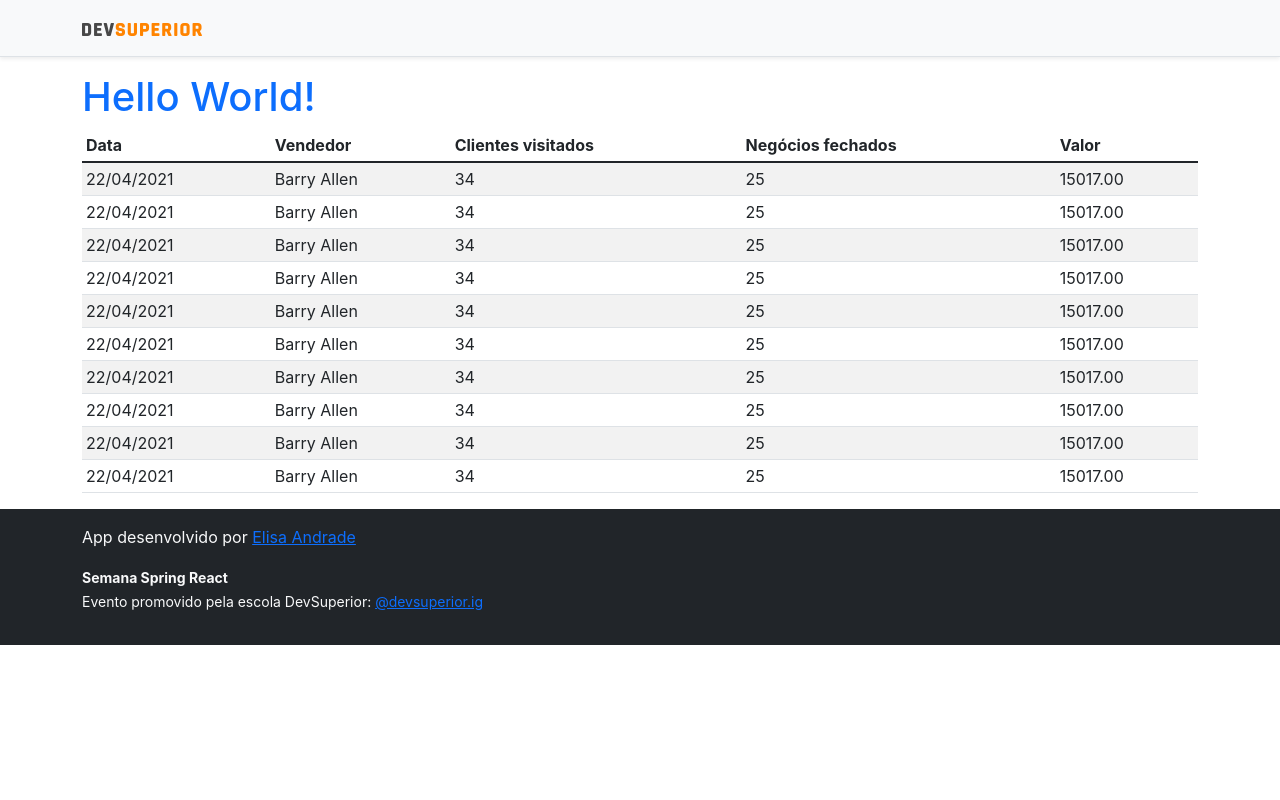
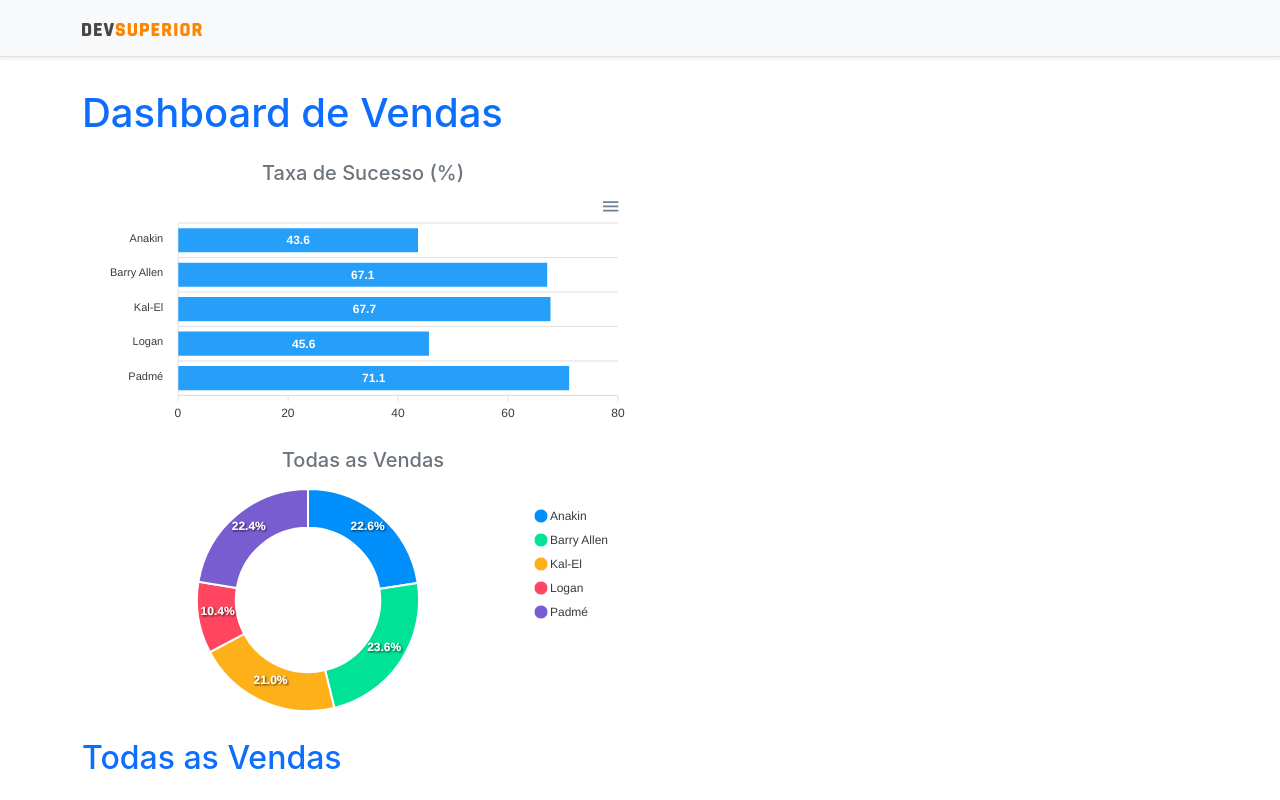
Before and after one commit to elisalvsan/projeto-sds3, a React (Create React App) app in the folder frontend/: page / in a window 1280 px wide. Shown: the top 800 px of the page. Built offline with nearby package versions, Linux system fonts and the light colour scheme; the HTML template or start-up script is replaced by a standard one.

Commit message:
Static Charts

```diff
--- a/frontend/package.json
+++ b/frontend/package.json
@@ -3,6 +3,8 @@
   "version": "0.1.0",
   "private": true,
   "dependencies": {
+    "@popperjs/core": "^2.10.2",
+    "@testing-library/dom": "^8.11.0",
     "@testing-library/jest-dom": "^5.11.4",
     "@testing-library/react": "^11.1.0",
     "@testing-library/user-event": "^12.1.10",
@@ -10,8 +12,10 @@
     "@types/node": "^12.0.0",
     "@types/react": "^17.0.0",
     "@types/react-dom": "^17.0.0",
+    "apexcharts": "^3.29.0",
     "bootstrap": "^5.1.3",
     "react": "^17.0.2",
+    "react-apexcharts": "^1.3.9",
     "react-dom": "^17.0.2",
     "react-scripts": "4.0.3",
     "typescript": "^4.1.2",
--- a/frontend/src/App.tsx
+++ b/frontend/src/App.tsx
@@ -1,4 +1,6 @@
+import BarChart from "components/BarChart";
 import DataTable from "components/DataTable";
+import DonutChart from "components/DonutChart";
 import Footer from "components/Footer";
 import NavBar from "components/NavBar";
 
@@ -8,7 +10,20 @@
       <NavBar />
       <div className="container">
 
-        <h1 className="text-primary"> Hello World! </h1>
+        <h1 className="text-primary py-3"> Dashboard de Vendas </h1>
+
+        <div className="row px-3">
+          <div className="col-sm-6">
+            <h5 className= "text-center text-secondary"> Taxa de Sucesso (%) </h5>
+            <BarChart/>
+            <h5 className= "text-center text-secondary"> Todas as Vendas </h5>
+            <DonutChart/>
+          </div>
+
+        </div>
+        <div className="py-3">
+          <h2 className= "text-primary">Todas as Vendas</h2>
+        </div>
         <DataTable/>
       </div>
       <Footer/>
--- /dev/null
+++ b/frontend/src/components/BarChart/index.tsx
@@ -0,0 +1,36 @@
+import Chart from 'react-apexcharts'
+
+
+const BarChart = () => {
+
+    const options = {
+        plotOptions: {
+            bar: {
+                horizontal: true,
+            }
+        },
+    };
+
+    const mockData = {
+        labels: {
+            categories: ['Anakin', 'Barry Allen', 'Kal-El', 'Logan', 'Padmé']
+        },
+        series: [
+            {
+                name: "% Sucesso",
+                data: [43.6, 67.1, 67.7, 45.6, 71.1]
+            }
+        ]
+    };
+    return (
+        <Chart
+            options={{ ...options, xaxis: mockData.labels }}
+            series={mockData.series}
+            type="bar"
+            height="240"
+        />
+
+    );
+
+}
+export default BarChart;
--- /dev/null
+++ b/frontend/src/components/DonutChart/index.tsx
@@ -0,0 +1,27 @@
+import Chart from 'react-apexcharts'
+
+
+const DonutChart = () => {
+
+    const mockData = {
+        series: [477138, 499928, 444867, 220426, 473088],
+        labels: ['Anakin', 'Barry Allen', 'Kal-El', 'Logan', 'Padmé']
+    }
+
+    const options = {
+        legend: {
+            show: true
+        }
+    }
+    return (
+        <Chart
+            options={{ ...options, labels: mockData.labels }}
+            series={mockData.series}
+            type="donut"
+            height="240"
+        />
+
+    );
+
+}
+export default DonutChart;
```
Also changed, not shown: 1 other file (tests, documents, lock files or other folders).
